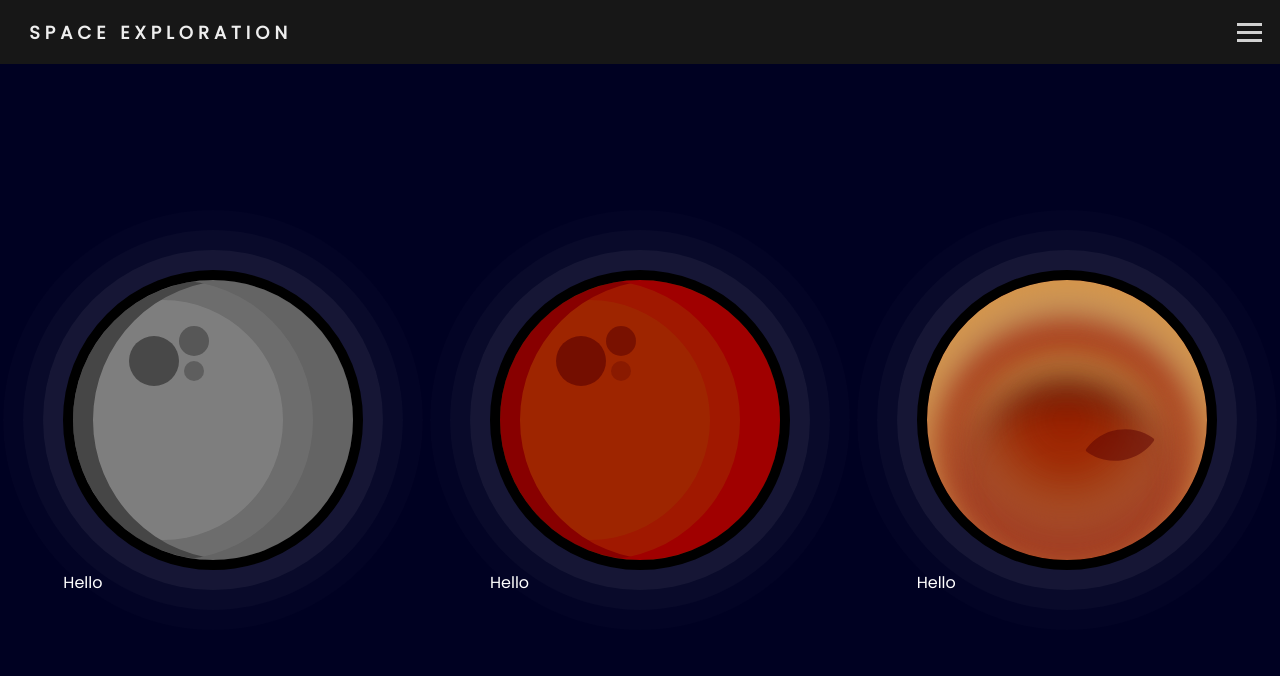
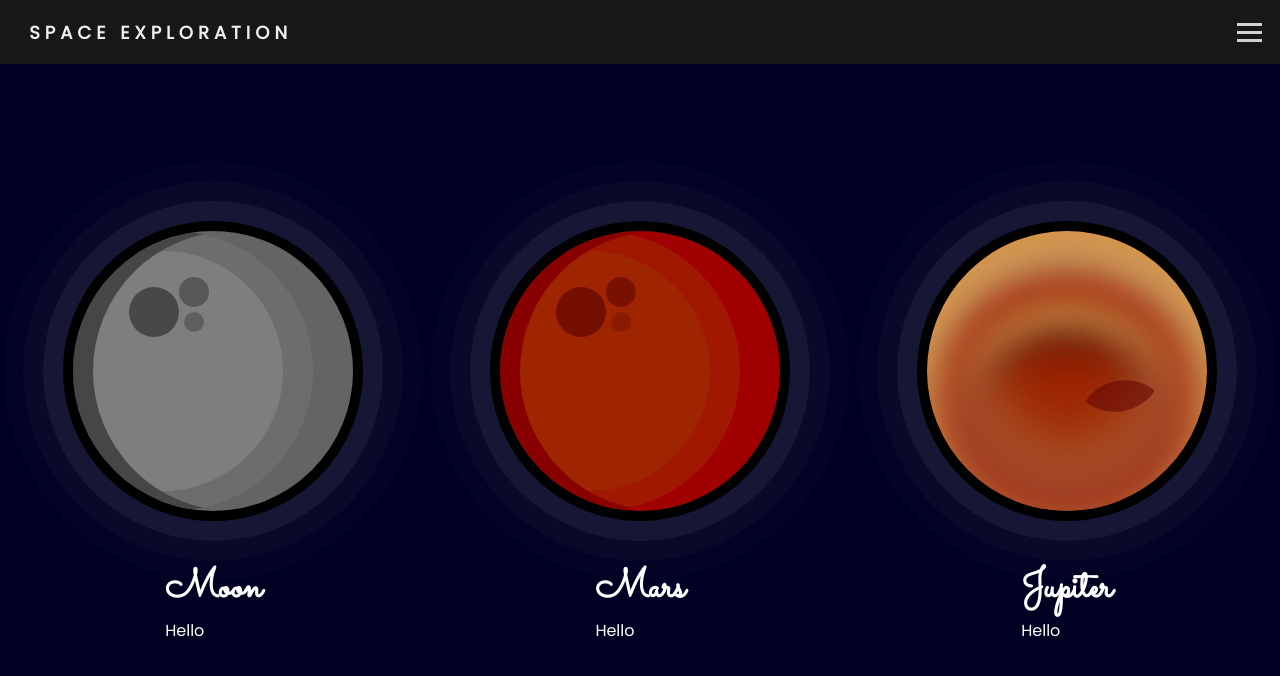
Before and after one commit to nakitamray/finalProject, a plain HTML site: page subpages/animation.html in a window 1280 px wide. Drawn offline with nearby package versions, Linux system fonts and the light colour scheme; a web font is replaced by a local one.

Commit message:
paragraph set up

```diff
--- a/css/animation.css
+++ b/css/animation.css
@@ -118,9 +118,22 @@
     40px 10px 0px -15px #5c01014d;
   }
 
+  .planet_info {
+    display: flex;
+    flex-direction: column;
+    justify-content: center;
+  }
+
   .paragraph {
+    padding-top: 3vw;
     color: white;
     font-family: 'poppins';
+    align-self: center;
+  }
+
+  .paragraph h2 {
+    font-family: 'Sacramento', sans-serif;
+    font-size: 40px;
   }
 
 @media only screen and (min-width: 992px) {
--- a/subpages/animation.html
+++ b/subpages/animation.html
@@ -47,18 +47,21 @@
         <div class = planet_info>
             <div class = "moon"></div>
             <div class = "paragraph">
+                <h2>Moon</h2>
                 <p>Hello</p>
             </div>
         </div>
         <div class = planet_info>
             <div class = "mars"></div>
             <div class = "paragraph">
+                <h2>Mars</h2>
                 <p>Hello</p>
             </div>
         </div>
         <div class = planet_info>
             <div class = "jupiter"></div>
             <div class = "paragraph">
+                <h2>Jupiter</h2>
                 <p>Hello</p>
             </div>
         </div>
```
